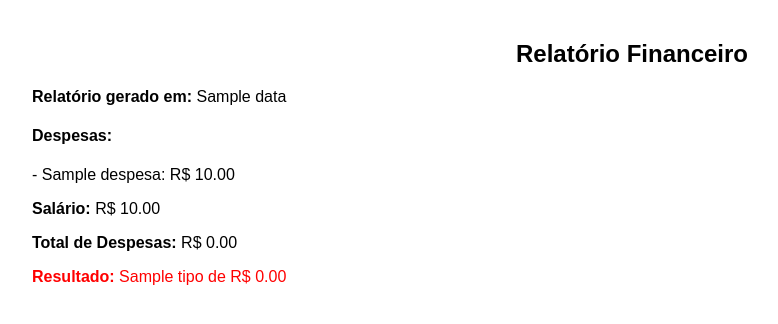
After one commit to wpatec-org/app-gastos_mensais, a Flask app: template templates/relatorio_pdf.html in a window 1280 px wide. The commit adds this page. Shown: the top 324 px of the page, without its empty margins (8-786 px from the left). Run offline with Flask 3, Linux system fonts and the light colour scheme; the template is opened without the code that fills it: most values are stand-ins (such as "Sample title", 1, 10 or a date in 2020).

Commit message:
atualização da aplicação - gera relatorio PDF

```diff
--- a/app.py
+++ b/app.py
@@ -1,109 +1,96 @@
-from flask import Flask, render_template, request, flash, session, redirect, url_for
+from flask import Flask, render_template, request, redirect, url_for, send_from_directory, flash
+from datetime import datetime
 import os
-from datetime import datetime
+from weasyprint import HTML
 
 app = Flask(__name__)
-app.secret_key = 'segredo'
+app.secret_key = 'sua_chave_secreta'
+
+PASTA_RELATORIOS = os.path.join(os.getcwd(), 'relatorios')
+os.makedirs(PASTA_RELATORIOS, exist_ok=True)
 
 DESPESAS_FIXAS = [
-    "ItauCard", "NUBANK", "WillBank", "INTER", "MELIUZ", "PAN", "PIC PAY",
-    "AGUA", "LUZ", "IINTERNET", "IPVA", "IPTU", "Pres Casa", "Pensão", "LICENCIAMENTOS"
+    "ItauCard", "NUBANK", "WillBank", "INTER", "MELIUZ",
+    "PAN", "PIC PAY", "AGUA", "LUZ", "IINTERNET",
+    "IPVA", "IPTU", "Pres Casa", "Pensão", "LICENCIAMENTOS"
 ]
-
-RELATORIOS_DIR = 'relatorios'
-os.makedirs(RELATORIOS_DIR, exist_ok=True)
 
 @app.route('/', methods=['GET', 'POST'])
 def index():
+    resultado = total = salario = None
+    tipo = ''
     despesas = []
-    total_despesas = 0.0
-    resultado = None
-    tipo_resultado = None
-    salario = 0.0
 
     if request.method == 'POST':
-        if 'calcular' in request.form:
-            try:
-                salario = float(request.form.get('salario', '0').replace(',', '.'))
-            except ValueError:
-                salario = 0.0
+        nomes = request.form.getlist('nomes[]')
+        valores = request.form.getlist('valores[]')
+        extra_nomes = request.form.getlist('extra_nome[]')
+        extra_valores = request.form.getlist('extra_valor[]')
+        salario_str = request.form.get('salario', '0').replace(',', '.')
+        salario = float(salario_str) if salario_str else 0.0
 
-            nomes = request.form.getlist('nomes[]')
-            valores = request.form.getlist('valores[]')
+        for nome, val in zip(nomes, valores):
+            if val.strip():
+                try:
+                    despesas.append((nome, float(val)))
+                except ValueError:
+                    pass
 
-            for nome, valor in zip(nomes, valores):
-                valor = valor.strip().replace(',', '.')
-                if valor:
-                    try:
-                        valor_float = float(valor)
-                    except ValueError:
-                        valor_float = 0.0
-                    despesas.append((nome, valor_float))
-                    total_despesas += valor_float
+        for nome, val in zip(extra_nomes, extra_valores):
+            if nome.strip() and val.strip():
+                try:
+                    despesas.append((nome.strip(), float(val)))
+                except ValueError:
+                    pass
 
-            extras_nomes = request.form.getlist('extra_nome[]')
-            extras_valores = request.form.getlist('extra_valor[]')
+        total = sum(valor for _, valor in despesas)
+        resultado = salario - total
+        tipo = 'Crédito' if resultado >= 0 else 'Déficit'
 
-            for nome, valor in zip(extras_nomes, extras_valores):
-                nome = nome.strip()
-                valor = valor.strip().replace(',', '.')
-                if nome:
-                    try:
-                        valor_float = float(valor)
-                    except ValueError:
-                        valor_float = 0.0
-                    despesas.append((nome, valor_float))
-                    total_despesas += valor_float
+        # Salvar relatório
+        if 'salvar' in request.form:
+            if salario == 0:
+                flash("Informe o salário antes de salvar o relatório.", "danger")
+            else:
+                agora = datetime.now()
+                nome_arquivo = f"relatorio_{agora.strftime('%Y-%m-%d_%H-%M-%S')}.pdf"
+                caminho_arquivo = os.path.join(PASTA_RELATORIOS, nome_arquivo)
 
-            resultado = round(salario - total_despesas, 2)
-            tipo_resultado = "Crédito" if resultado >= 0 else "Déficit"
+                html = render_template("relatorio_pdf.html",
+                                       data=agora.strftime('%d/%m/%Y'),
+                                       despesas=despesas,
+                                       total=total,
+                                       resultado=resultado,
+                                       tipo=tipo,
+                                       salario=salario)
+                HTML(string=html).write_pdf(caminho_arquivo)
+                flash(f"Relatório salvo como {nome_arquivo}", "success")
 
-            # salvar na sessão
-            session['despesas'] = despesas
-            session['salario'] = salario
-            session['total'] = total_despesas
-            session['resultado'] = resultado
-            session['tipo'] = tipo_resultado
+        return render_template("index.html",
+                               despesas_nomes=DESPESAS_FIXAS,
+                               despesas=despesas,
+                               total=total,
+                               resultado=resultado,
+                               tipo=tipo,
+                               salario=salario)
 
-        elif 'salvar' in request.form:
-            # recuperar da sessão
-            despesas = session.get('despesas', [])
-            salario = session.get('salario', 0.0)
-            total_despesas = session.get('total', 0.0)
-            resultado = session.get('resultado', 0.0)
-            tipo_resultado = session.get('tipo', 'Crédito')
-
-            data_nome = datetime.now().strftime("%d-%m-%Y")
-            data_texto = datetime.now().strftime("%d/%m/%Y")
-            nome_arquivo = f"relatorio_{data_nome}.txt"
-            caminho = os.path.join(RELATORIOS_DIR, nome_arquivo)
-
-            with open(caminho, 'w', encoding='utf-8') as f:
-                f.write(f"Relatório gerado em: {data_texto}\n")
-                f.write("Despesas:\n")
-                if despesas:
-                    for nome, valor in despesas:
-                        f.write(f"  - {nome}: R$ {valor:.2f}\n")
-                else:
-                    f.write("  Nenhuma despesa registrada.\n")
-                f.write(f"\nSalário: R$ {salario:.2f}\n")
-                f.write(f"Total de Despesas: R$ {total_despesas:.2f}\n")
-                f.write(f"Resultado: {tipo_resultado} de R$ {resultado:.2f}\n")
-
-            flash(f"Relatório salvo como {nome_arquivo}", "success")
-            return redirect(url_for('index'))
-
-    else:
-        # limpar sessão se for GET
-        session.clear()
-
+    # GET
     return render_template("index.html",
                            despesas_nomes=DESPESAS_FIXAS,
-                           despesas=despesas,
-                           total=total_despesas,
-                           resultado=resultado,
-                           tipo=tipo_resultado,
-                           salario=salario)
+                           despesas=[],
+                           total=None,
+                           resultado=None,
+                           tipo='',
+                           salario=None)
+
+@app.route('/relatorios')
+def relatorios():
+    arquivos = sorted([f for f in os.listdir(PASTA_RELATORIOS) if f.endswith('.pdf')])
+    return render_template("relatorios.html", arquivos=arquivos)
+
+@app.route('/relatorio/<nome_arquivo>')
+def abrir_relatorio(nome_arquivo):
+    return send_from_directory(PASTA_RELATORIOS, nome_arquivo)
 
 if __name__ == '__main__':
-    app.run(host='0.0.0.0', port=5000, debug=True)
+    app.run(debug=True, host='0.0.0.0')
--- /dev/null
+++ b/templates/relatorio_pdf.html
@@ -0,0 +1,36 @@
+<!DOCTYPE html>
+<html lang="pt-br">
+<head>
+    <meta charset="UTF-8">
+    <title>Relatório Financeiro</title>
+    <style>
+        body { font-family: Arial, sans-serif; margin: 40px; }
+        h2 { text-align: center; }
+        .credito { color: green; }
+        .deficit { color: red; }
+        ul { list-style-type: none; padding: 0; }
+        li { margin: 5px 0; }
+    </style>
+</head>
+<body>
+    <h2>Relatório Financeiro</h2>
+    <p><strong>Relatório gerado em:</strong> {{ data }}</p>
+
+    <h4>Despesas:</h4>
+    {% if despesas %}
+        <ul>
+        {% for nome, valor in despesas %}
+            <li>- {{ nome }}: R$ {{ "%.2f"|format(valor) }}</li>
+        {% endfor %}
+        </ul>
+    {% else %}
+        <p>Nenhuma despesa registrada.</p>
+    {% endif %}
+
+    <p><strong>Salário:</strong> R$ {{ "%.2f"|format(salario or 0) }}</p>
+    <p><strong>Total de Despesas:</strong> R$ {{ "%.2f"|format(total or 0) }}</p>
+    <p class="{{ 'credito' if tipo == 'Crédito' else 'deficit' }}">
+        <strong>Resultado:</strong> {{ tipo }} de R$ {{ "%.2f"|format(resultado or 0) }}
+    </p>
+</body>
+</html>
```
Also changed, not shown: relatorios/relatorio_17-07-2025.txt (deleted, +0 -12 lines), templates/index.html (+10 -7 lines), templates/relatorios.html (added, +19 -0 lines), 1 other file.
